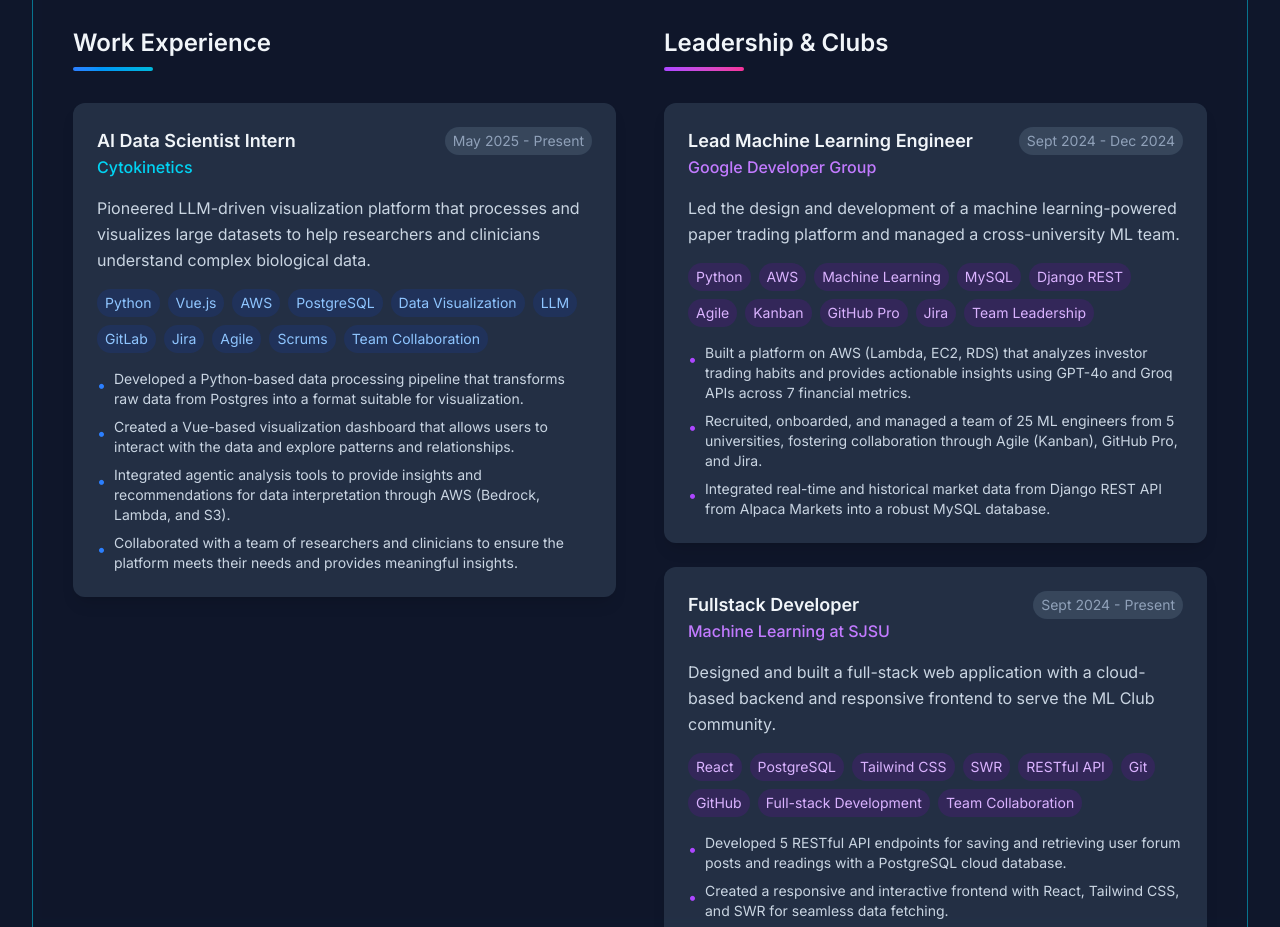
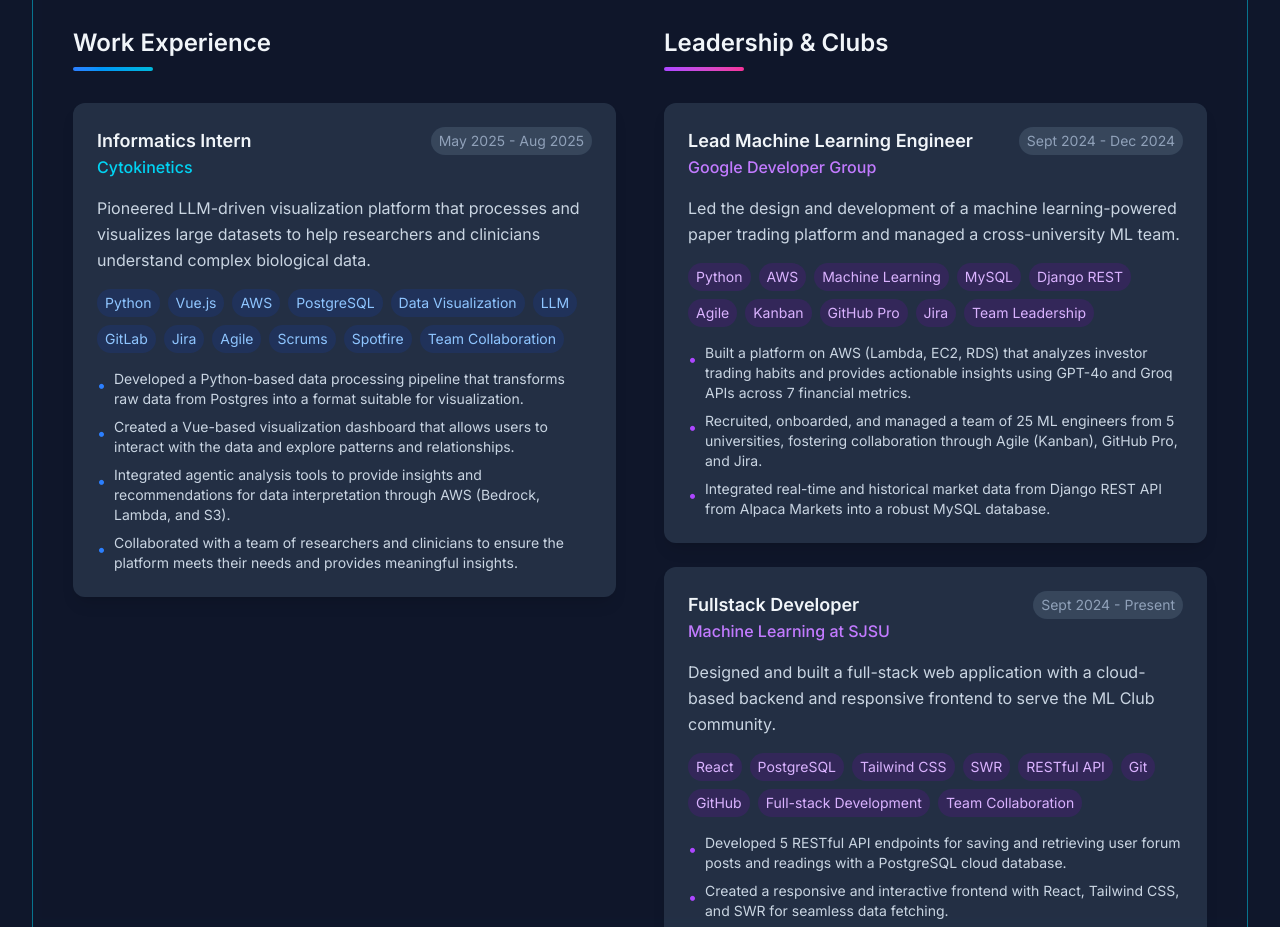
Before and after one commit to HowardWei123/Portfolio, a Next.js app in the folder hwei/: page / in a window 1280 px wide. Shown: the part 2140-3067 px from the top of the page. Built offline with nearby package versions, Linux system fonts and the light colour scheme.

Commit message:
Update Cyto experience

```diff
--- a/hwei/components/Experience.tsx
+++ b/hwei/components/Experience.tsx
@@ -38,9 +38,9 @@
   }, []);
   const experiences: ExperienceItem[] = [
     {
-      title: 'AI Data Scientist Intern',
+      title: 'Informatics Intern',
       organization: 'Cytokinetics',
-      period: 'May 2025 - Present',
+      period: 'May 2025 - Aug 2025',
       description: 'Pioneered LLM-driven visualization platform that processes and visualizes large datasets to help researchers and clinicians understand complex biological data.',
       achievements: [
         'Developed a Python-based data processing pipeline that transforms raw data from Postgres into a format suitable for visualization.',
@@ -48,7 +48,7 @@
         'Integrated agentic analysis tools to provide insights and recommendations for data interpretation through AWS (Bedrock, Lambda, and S3).',
         'Collaborated with a team of researchers and clinicians to ensure the platform meets their needs and provides meaningful insights.',
       ],
-      skills: ['Python', 'Vue.js', 'AWS', 'PostgreSQL', 'Data Visualization', 'LLM', 'GitLab', 'Jira', 'Agile', 'Scrums', 'Team Collaboration'],
+      skills: ['Python', 'Vue.js', 'AWS', 'PostgreSQL', 'Data Visualization', 'LLM', 'GitLab', 'Jira', 'Agile', 'Scrums', 'Spotfire','Team Collaboration'],
       type: 'work'
     },
     {
```
Also changed, not shown: 2 other files (tests, documents, lock files or other folders).
